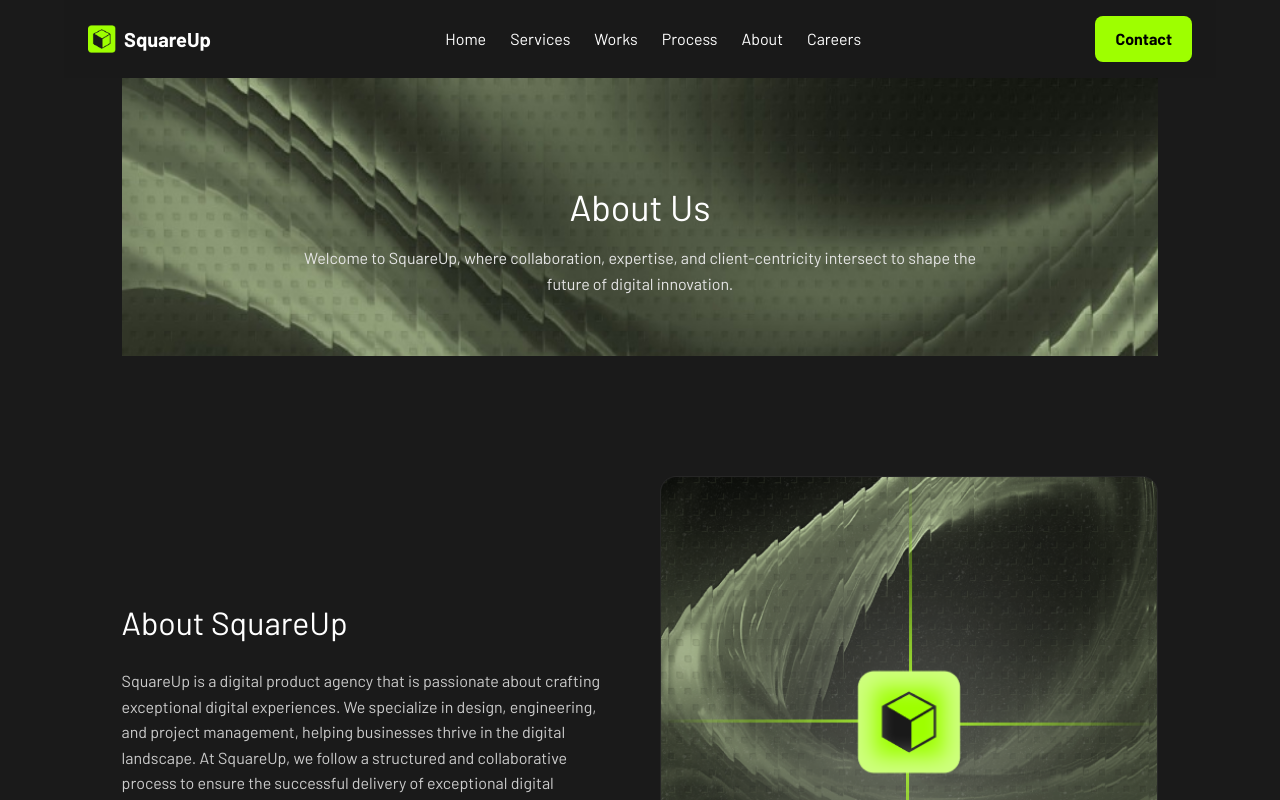
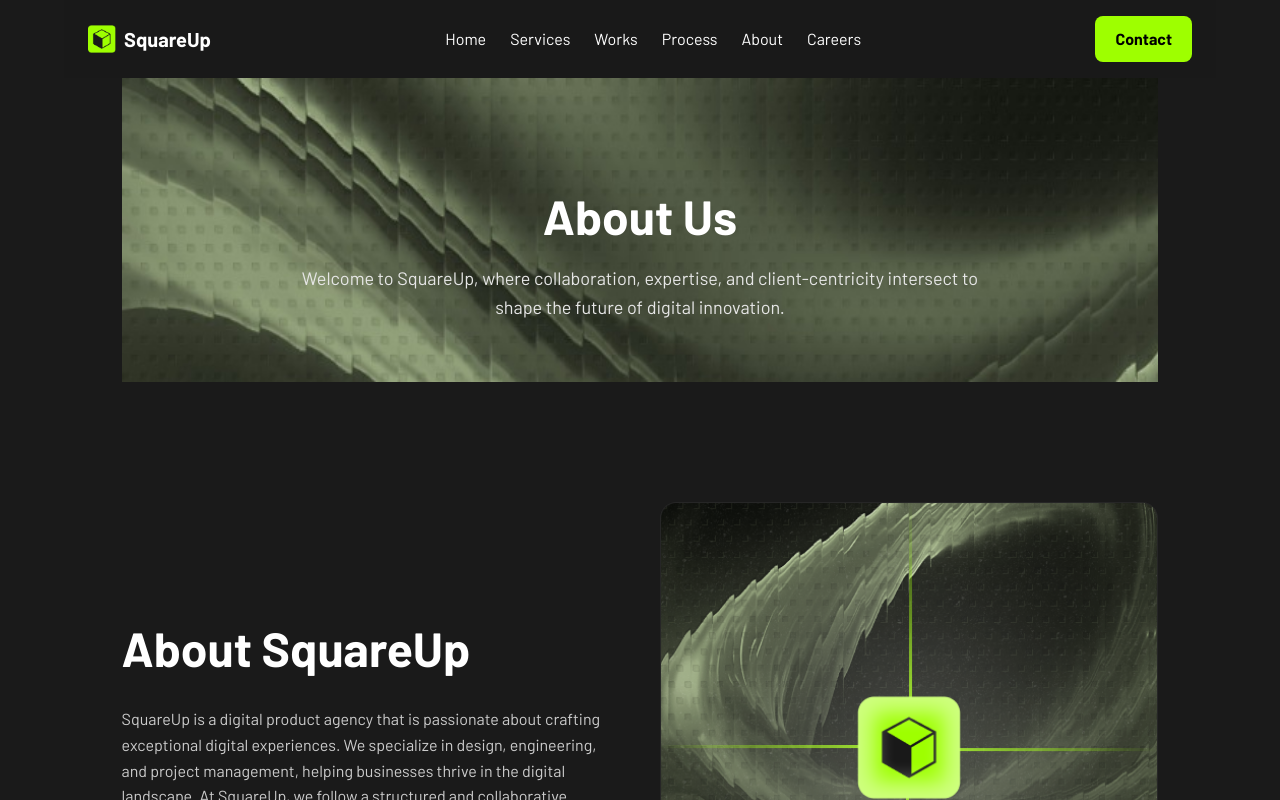
Before and after one commit to AmrKhaled11203/ITI_Final, a React (Create React App) app: page /about in a window 1280 px wide. Shown: the top 800 px of the page. Built offline with nearby package versions, Linux system fonts and the light colour scheme.

Commit message:
Update about_Style.css

```diff
--- a/src/components/about/about_Style.css
+++ b/src/components/about/about_Style.css
@@ -5,12 +5,14 @@
   margin-bottom: 60px;
 }
 .hero h1 {
-  font-size: 36px;
+  font-size: 48px;
   margin-bottom: 10px;
   color: #ffffff;
+  font-weight:600;
 }
 .hero p {
-  font-size: 16px;
+  font-size: 18px;
+  font-weight:400;
   color: #e6e6e6;
   max-width: 700px;
   margin: auto;
@@ -28,7 +30,8 @@
   min-width: 300px;
 }
 .about-text h2 {
-  font-size: 2rem;
+  font-size: 48px;
+  font-weight:600;
   margin-bottom: 20px;
 }
 .about-text p {
@@ -45,8 +48,8 @@
 }
 
 h1 {
-  font-size: 2.5rem;
-
+  font-size: 48px;
+font-weight:600;
   color: #ffffff;
   margin-bottom: 50px;
 }
```
